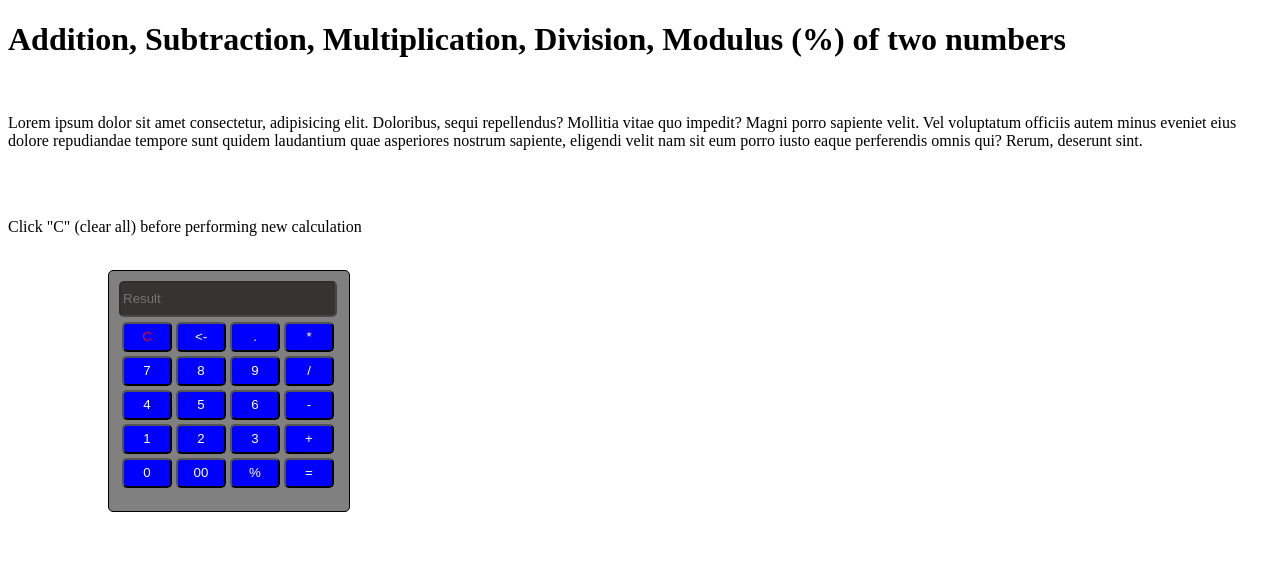
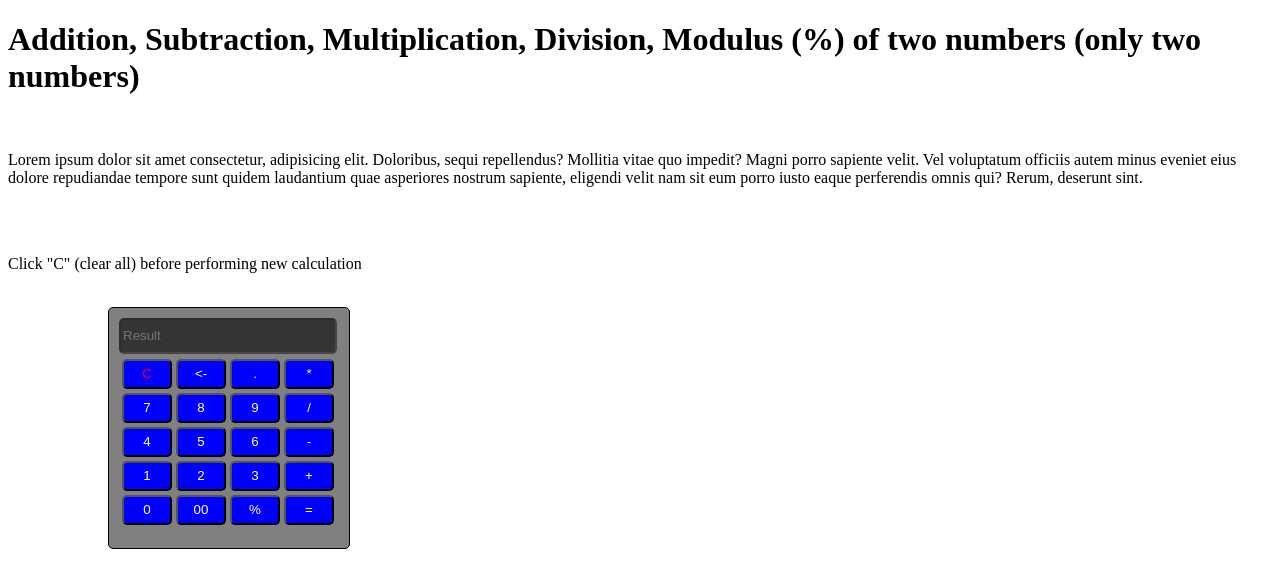
Before and after one commit to SkMdSufiyan/Day15-Calculator-Task, a plain HTML site: page index.html in a window 1280 px wide. Drawn offline with Linux system fonts and the light colour scheme.

Commit message:
Update index.html

```diff
--- a/index.html
+++ b/index.html
@@ -41,7 +41,7 @@
     </style>
 </head>
 <body>
-    <h1 id="title">Addition, Subtraction, Multiplication, Division, Modulus (%) of two numbers</h1>
+    <h1 id="title">Addition, Subtraction, Multiplication, Division, Modulus (%) of two numbers (only two numbers)</h1>
     <br>
 
     <p id="description">Lorem ipsum dolor sit amet consectetur, adipisicing elit. Doloribus, sequi repellendus? Mollitia vitae quo impedit? Magni porro sapiente velit. Vel voluptatum officiis autem minus eveniet eius dolore repudiandae tempore sunt quidem laudantium quae asperiores nostrum sapiente, eligendi velit nam sit eum porro iusto eaque perferendis omnis qui? Rerum, deserunt sint.</p>
```
